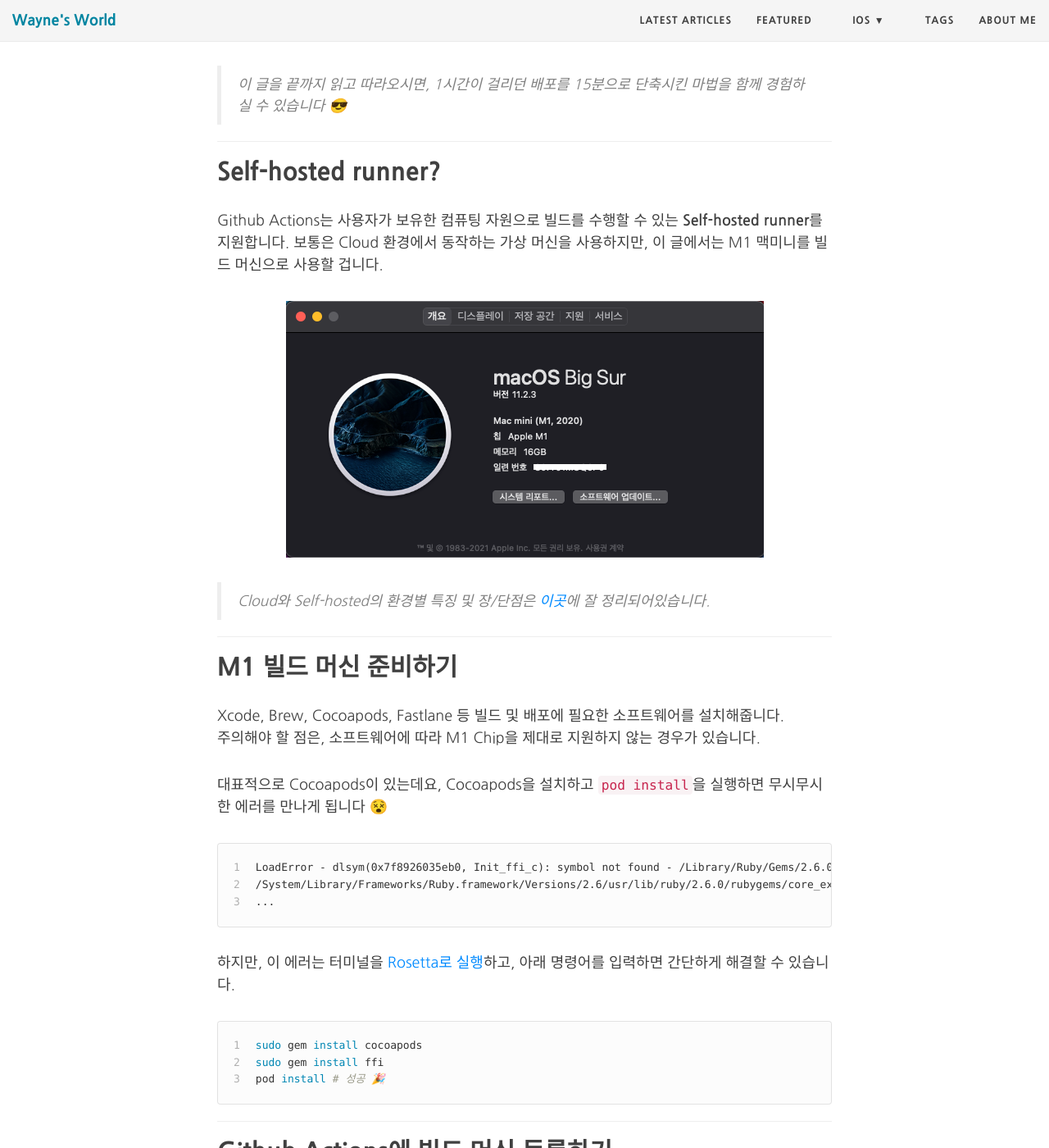
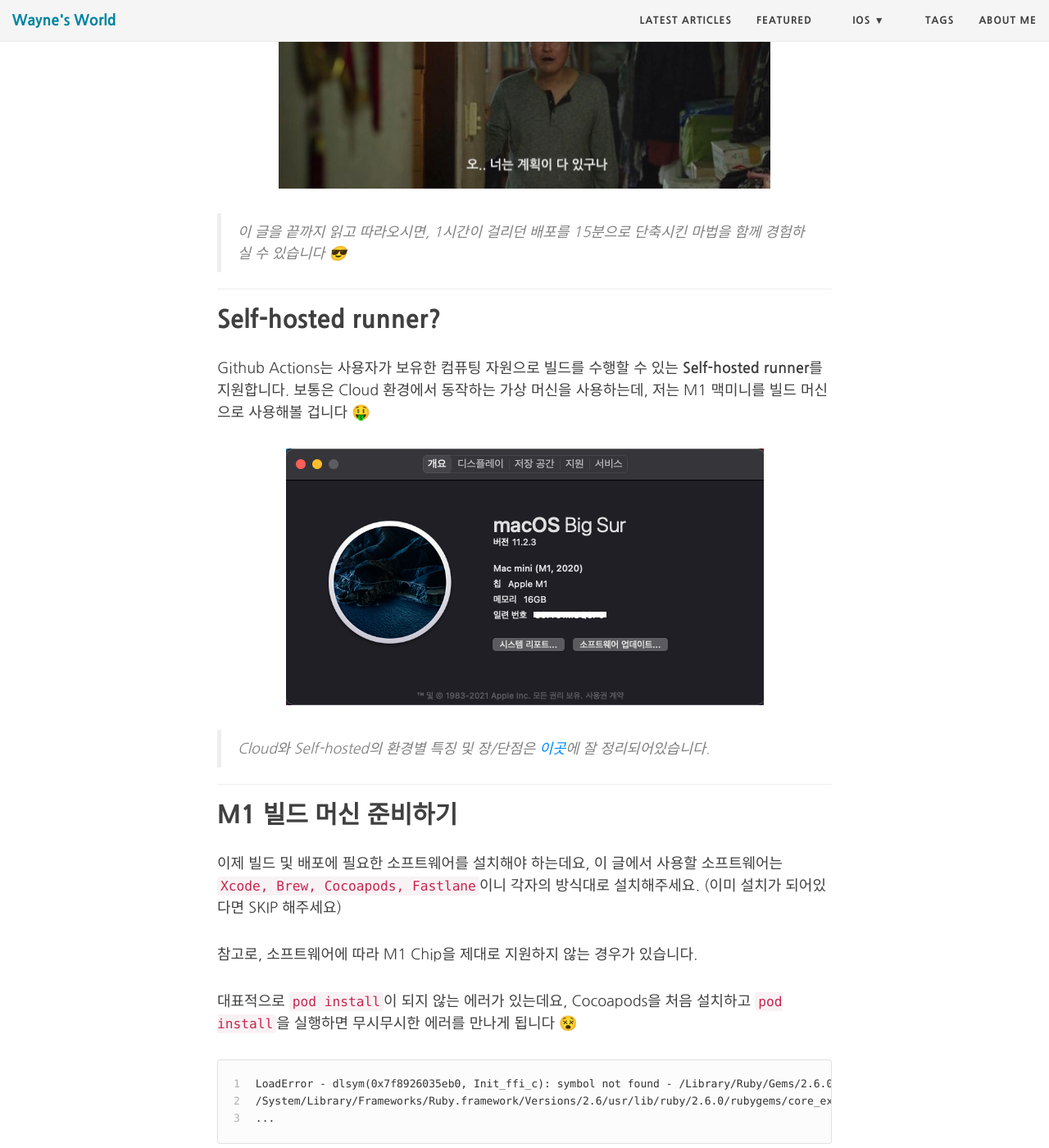
Before and after one commit to Mildwhale/mildwhale.github.io, a Jekyll site: the page built from _posts/2021-05-01-build-machine-with-m1-macmini.md, in a window 1280 px wide and 1400 px high, scrolled down 909 px. Shown: the whole window at 82% size. Built offline with Jekyll 4.4.1, drawn with Linux system fonts in a browser that asks for light colours; nearby versions of some CDN libraries; comment, search, counter and statistics services are not loaded; some of the changed text lies outside the part shown.

Commit message:
최종본

````diff
--- a/_posts/2021-05-01-build-machine-with-m1-macmini.md
+++ b/_posts/2021-05-01-build-machine-with-m1-macmini.md
@@ -3,16 +3,18 @@
 title: "Github Actions의 Self-hosted runner 사용기"
 description: "M1 맥미니를 빌드 머신으로 만들어보자"
 author: "kyujin.kim"
-date: 2021-04-01
+date: 2021-04-25
 categories: [CI/CD]
 tags: [M1, Github Actions, CI/CD, Self-hosted]
 ---
 
+![title](/assets/images/build-machine-m1/title.png){: height="150"}{: .center-image}
+
 크로키닷컴의 앱 챕터는 Cloud 기반 CI/CD 솔루션인 [비트라이즈(Bitrise)](https://www.bitrise.io)를 사용하여, 유닛 테스트와 빌드 배포를 수행하고 있었습니다.
 
-그러던 어느 날, 몇 시간이 지나도 테스트용 빌드가 배포되지 않아 빌드 대기열을 열어보았더니, 수많은 테스트와 빌드들이 자신의 차례를 기다리고 있는 것을 목격하게 되었습니다.
+그러던 어느 날, 몇 시간이 지나도 테스트용 빌드가 배포되지 않아 빌드 대기열을 확인했더니, 수많은 테스트와 빌드들이 자신의 차례를 기다리고 있는 것을 목격했습니다.
 
-배포가 제때 되지 않으니, 개발자 개인 맥북으로 배포하는 좋지 않은 상황도 종종 발생했고, 테스트 일정에 영향을 주기도 했습니다 😵
+배포가 제때 되지 않으니, 개발자 개인 맥북으로 배포하는 상황도 종종 발생했고, 테스트 일정에 영향을 주기도 했습니다 😵
 
 회사가 폭풍 성장하는 모습을 보니, 앞으로 이런 문제가 더 자주 발생할 것 같다는 확신이 들어, 성능 좋은 **로컬 빌드 머신**이라는 약을 팔았고, ~~그것이 잘 팔려서~~ 오랜만에 글을 쓰게 됐습니다.
 
@@ -23,7 +25,7 @@
 ---
 
 ## Self-hosted runner?
-Github Actions는 사용자가 보유한 컴퓨팅 자원으로 빌드를 수행할 수 있는 **Self-hosted runner**를 지원합니다. 보통은 Cloud 환경에서 동작하는 가상 머신을 사용하지만, 이 글에서는 M1 맥미니를 빌드 머신으로 사용할 겁니다.
+Github Actions는 사용자가 보유한 컴퓨팅 자원으로 빌드를 수행할 수 있는 **Self-hosted runner**를 지원합니다. 보통은 Cloud 환경에서 동작하는 가상 머신을 사용하는데, 저는 M1 맥미니를 빌드 머신으로 사용해볼 겁니다 🤑
 
 ![spec-of-mac-mini](/assets/images/build-machine-m1/spec-of-mac-mini.png){: .center-image}
 
@@ -32,10 +34,11 @@
 ---
 
 ## M1 빌드 머신 준비하기
-Xcode, Brew, Cocoapods, Fastlane 등 빌드 및 배포에 필요한 소프트웨어를 설치해줍니다.
-주의해야 할 점은, 소프트웨어에 따라 M1 Chip을 제대로 지원하지 않는 경우가 있습니다.
+이제 빌드 및 배포에 필요한 소프트웨어를 설치해야 하는데요, 이 글에서 사용할 소프트웨어는 `Xcode, Brew, Cocoapods, Fastlane`이니 각자의 방식대로 설치해주세요. (이미 설치가 되어있다면 SKIP 해주세요)
 
-대표적으로 Cocoapods이 있는데요, Cocoapods을 설치하고 `pod install`을 실행하면 무시무시한 에러를 만나게 됩니다 😵
+참고로, 소프트웨어에 따라 M1 Chip을 제대로 지원하지 않는 경우가 있습니다.
+
+대표적으로 `pod install`이 되지 않는 에러가 있는데요, Cocoapods을 처음 설치하고 `pod install`을 실행하면 무시무시한 에러를 만나게 됩니다 😵
 ```
 LoadError - dlsym(0x7f8926035eb0, Init_ffi_c): symbol not found - /Library/Ruby/Gems/2.6.0/gems/ffi-1.13.1/lib/ffi_c.bundle
 /System/Library/Frameworks/Ruby.framework/Versions/2.6/usr/lib/ruby/2.6.0/rubygems/core_ext/kernel_require.rb:54:in `require'
@@ -97,7 +100,7 @@
 
 ![new-workflow](/assets/images/build-machine-m1/new-workflow.png){: .center-image}
 
-`set up a workflow yourself ->` 를 누르면, 웹 에디터로 진입합니다.
+`set up a workflow yourself ->` 를 클릭해서 웹 에디터로 진입합니다.
 
 ![setup-workflow](/assets/images/build-machine-m1/setup-workflow.jpg){: width="600"}{: .center-image}
 
@@ -127,7 +130,7 @@
       run: fastlane scan --workspace "MyProject.xcworkspace" --scheme "MyScheme"
 ```
 
-작성이 다 됐으면 리모트에 커밋합니다. 그리고 다시 Actions 메뉴로 들어가면 위에서 작성했던 워크플로우가 시작된 것을 볼 수 있습니다.
+작성이 다 됐으면 리모트에 커밋하고, 다시 Actions 메뉴로 들어가면 위에서 작성했던 워크플로우가 시작된 것을 볼 수 있습니다.
 
 ![run-action](/assets/images/build-machine-m1/run-action.png){: width="600"}{: .center-image}
 
@@ -136,12 +139,12 @@
 ![running](/assets/images/build-machine-m1/running.png){: width="600"}{: .center-image}
 
 ### 테스트 플라이트 배포
-이번에는 fastlane의 `pilot`을 사용해, Testflight로 앱을 업로드해보려 합니다. 웹 에디터를 열어 새로운 워크플로우를 만들어봅시다.
+이번에는 fastlane의 `pilot`을 사용해, TestFlight로 앱을 업로드해볼 겁니다. 그럼 새로운 워크플로우를 만들어야겠죠? 웹 에디터를 열고, 아래 코드를 참고해 워크플로우를 추가해주세요.
 
-아래 워크플로우는, fastlane의 gym을 사용하여 아카이브를 만들고, pilot을 사용해 업로드를 하도록 되어있습니다.
+이 워크플로우는, fastlane의 gym을 사용하여 아카이브를 만들고, pilot을 사용해 업로드를 하도록 되어있습니다.
 
 ```yaml
-name: Uplaod To Testflight
+name: Uplaod To TestFlight
 
 on:
   push:
@@ -167,7 +170,7 @@
       run: fastlane pilot upload
 ```
 
-유닛 테스트 때와 특히 다른 점은, `workflow_dispatch`라는 조건이 추가되었다는 것입니다. 어떤 것이 다른지 확인해보기 위해 Actions 메뉴로 진입하고, Upload To Testflight 워크플로우를 선택합니다.
+유닛 테스트 때와 특히 다른 점은, `workflow_dispatch`라는 조건이 추가되었다는 것입니다. 어떤 것이 다른지 확인해보기 위해 Actions 메뉴로 진입하고, Upload To TestFlight 워크플로우를 선택합니다.
 
 ![workflows](/assets/images/build-machine-m1/workflows.png){: .center-image}
 
@@ -183,20 +186,20 @@
 
 ![upload-to-testflight](/assets/images/build-machine-m1/upload-to-testflight.png){: width="600"}{: .center-image}
 
-이렇게 `workflow_dispatch`를 사용하면, 워크플로우를 수동으로 시작할 수 있습니다. 자매품으로 `repository_dispatch`라는 녀석도 있는데, 어떤 차이가 있는지는 잘 모르겠습니다 🙄 (~~알려주세요~~)
+이렇게 `workflow_dispatch`를 사용하면, 워크플로우를 수동으로 시작할 수 있습니다. 자매품으로 `repository_dispatch`라는 아이도 있는데, 아직까지는 어떤 차이가 있는지 잘 모르겠습니다 🙄 (~~알려주세요~~)
 
 ---
 
 ## 마무리
-그동안 지그재그 iOS 앱을 기준으로, **비트라이즈 Cloud 환경**에서 앱 테스트는 `20분`, 배포는 `60분` 정도가 소요됐는데, **M1 맥미니**를 사용하니 테스트는 `4분`, 배포는 `15분`으로 단축되었습니다 🎉
+**비트라이즈를 사용하는 동안**, 지그재그 iOS 앱을 기준으로 앱 테스트는 `20분`, 배포는 `60분` 정도가 소요됐는데, **M1 맥미니**를 사용하니 테스트는 `4분`, 배포는 `15분`으로 단축되었습니다 🎉
 
 ![gaebi](/assets/images/build-machine-m1/gaebi.png){: width="400"}{: .center-image}
 
-Cloud 환경의 Concurrency를 늘리면 대기열의 문제를 일시적으로 해소할 수 있겠지만, 비트라이즈에 지불하는 비용도 만만치 않고, 1시간이 소요되는 긴 배포 시간은 해결할 수 없었습니다.
+Cloud 환경의 Concurrency를 늘리면 대기열의 문제를 일시적으로 해소할 수 있겠지만, 비트라이즈에 지불하는 비용도 만만치 않고, 1시간이나 소요되는 긴 배포 시간은 해결할 수 없었습니다.
 
-관리해야 할 것이 늘어난점은 마이너스지만, 장기적으로 보았을 때 로컬 빌드 머신이 적절한 타협점이라 생각했습니다.
+관리해야 할 것이 늘어난 점은 마이너스지만, 장기적으로 보았을 때 로컬 빌드 머신이 적절한 타협점이라 생각했습니다.
 
-그럼 저는 이 글을 들고, M1 맥미니 더 사달라고 약을 팔러 가보겠습니다 😏
+그럼 저는 이 글을 가지고, M1 맥미니를 더 사달라고 약을 팔아봐야겠네요 😏
 읽어주셔서 감사합니다 🙇🏻‍♂️
 
 ---
````
Also changed, not shown: other parts of _posts/2021-05-01-build-machine-with-m1-macmini.md (+3 -3 lines), assets/images/build-machine-m1/title.png (added).
